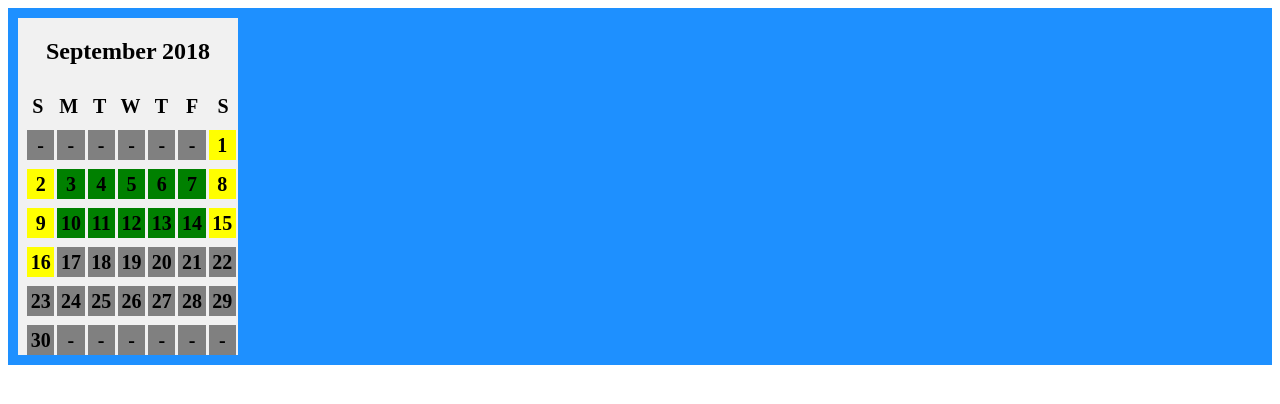
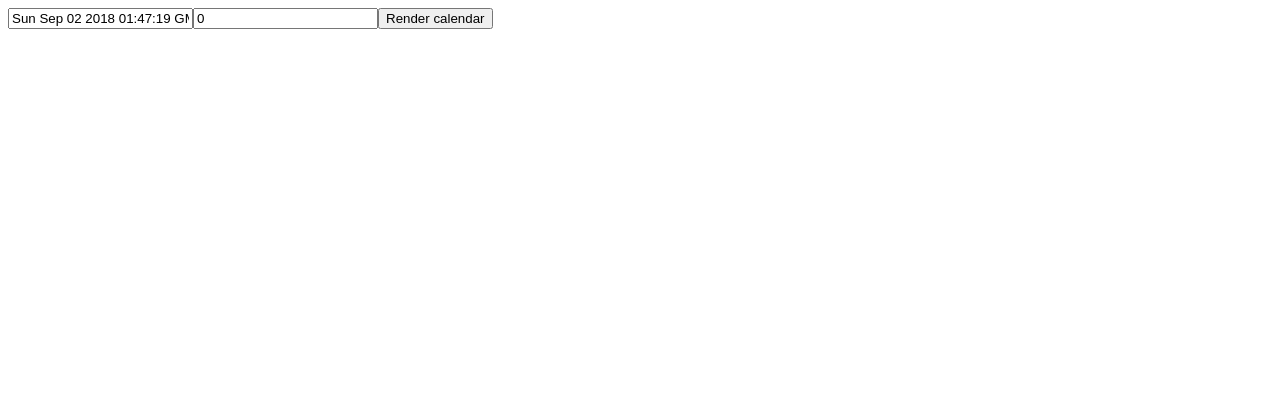
Before and after one commit to aquiles-toruno/calendar, a React app: page / in a window 1280 px wide. Shown: the top 404 px of the page. Built offline with nearby package versions, Linux system fonts and the light colour scheme.

Commit message:
Inputs to render calendar

```diff
--- a/package.json
+++ b/package.json
@@ -8,7 +8,7 @@
     "test": "echo \"Error: no test specified\" && exit 1",
     "transpile": "babel src -d dist --copy-files",
     "predeploy": "npm run transpile",
-    "build": "webpack --mode production",
+    "build": "webpack --env.NODE_ENV=production --mode production",
     "deploy": "gh-pages -d dist"
   },
   "repository": {
--- a/src/components/calendar.jsx
+++ b/src/components/calendar.jsx
@@ -2,24 +2,33 @@ import React, { Component } from 'react';
 import CalendarService from '../services/calendar.service';
 import Year from './year';
 import shortid from 'shortid';
+import InputForm from './input-form';
 
 export default class Calendar extends Component {
     constructor(props) {
         super(props);
-        var startDate = new Date('2018/09/01');
-        var daysToAdd = 15;
+
+        this.state = {
+            calendarData: []
+        }
+    }
+
+    onRenderCalendar(values) {
+        var startDate = values.date;
+        var daysToAdd = values.days;
         var endDate = new Date(startDate.valueOf());
         endDate.setDate(endDate.getDate() + daysToAdd);
         var objCalendar = new CalendarService(startDate, endDate);
         var calendar = objCalendar.getCalendar();
 
-        this.state = {
+        this.setState({
             calendarData: calendar
-        }
+        });
     }
 
     render() {
         return <div>
+            <InputForm getInputValues={this.onRenderCalendar} />
             {this.state.calendarData.map(element => {
                 return <Year key={shortid.generate()} yearNumber={element.year} months={element.months} />
             })}
--- a/src/components/day.jsx
+++ b/src/components/day.jsx
@@ -8,7 +8,7 @@ export default class Day extends Component {
 
     showDate() {
         if (this.props.isValid)
-            alert(this.props.date);
+            this.props.getDate(this.props.date);
     }
 
     render() {
--- /dev/null
+++ b/src/components/input-form.jsx
@@ -0,0 +1,69 @@
+import React, { Component } from 'react';
+import CalendarService from '../services/calendar.service';
+import Year from './year';
+import withCalendarPopUp from './withCalendarPopup';
+
+export default class InputForm extends Component {
+    constructor(props) {
+        super(props);
+        this.state = {
+            date: new Date(),
+            days: 0,
+            showCalendar: false
+        }
+        this.calendar = [];
+        this.onChangeInput = this.onChangeInput.bind(this);
+        this.onClickRender = this.onClickRender.bind(this);
+        this.onToggleCalendar = this.onToggleCalendar.bind(this);
+        this.conditionalRender = this.conditionalRender.bind(this);
+        this.getDate = this.getDate.bind(this);
+    }
+
+    onChangeInput(event) {
+        let states = { ...this.state };
+        let value = event.target.value;
+        if (event.target.type === "date")
+            value = new Date(value);
+
+        states[event.target.name] = value;
+        this.setState({ ...states });
+    }
+
+    onClickRender(event) {
+        this.props.getInputValues(this.state);
+    }
+
+    onToggleCalendar() {
+        this.setState({ ...this.state, showCalendar: !this.state.showCalendar })
+
+        if (!this.state.showCalendar) {
+            var startDate = new Date(new Date().getFullYear(), new Date().getMonth(), 1);
+            var endDate = new Date().getLastDateOfMonth();
+            var objCalendar = new CalendarService(startDate, endDate);
+            this.calendar = objCalendar.getCalendar();
+        }
+    }
+
+    conditionalRender() {
+        return this.state.showCalendar ? withCalendarPopUp(Year) : null;
+    }
+
+    getDate(date) {
+        this.setState({
+            ...this.state,
+            date,
+            showCalendar: false
+        });
+    }
+
+    render() {
+        var CalendarInPopup = this.conditionalRender();
+        CalendarInPopup = CalendarInPopup ? <CalendarInPopup yearNumber={this.calendar[0].year} getDate={this.getDate} months={this.calendar[0].months} /> : null;
+        return <form name="input-form">
+            <input type="text" readOnly onClick={this.onToggleCalendar} value={this.state.date} />
+            <input type="number" name="days" value={this.state.days} onChange={this.onChangeInput} />
+            <button type="button" onClick={this.onClickRender}>Render calendar</button>
+            {CalendarInPopup}
+        </form>
+    }
+}
--- a/src/components/month.jsx
+++ b/src/components/month.jsx
@@ -26,7 +26,7 @@ export default class Month extends Component {
                                             if (!elementDay)
                                                 return <InvalidDay key={shortid.generate()} />
 
-                                            return <Day key={shortid.generate()} dayNumber={elementDay.number} date={elementDay.date} isWeekend={elementDay.isWeekend} isValid={elementDay.isValid} />
+                                            return <Day key={shortid.generate()} getDate={this.props.getDate} dayNumber={elementDay.number} date={elementDay.date} isWeekend={elementDay.isWeekend} isValid={elementDay.isValid} />
                                         })
                                     }
                                 </Week>
--- /dev/null
+++ b/src/components/withCalendarPopup.jsx
@@ -0,0 +1,13 @@
+import React, { Component } from 'react';
+
+export default function withCalendarPopUp(WrappedComponent) {
+    return class CalendarInPopup extends Component {
+        constructor(props) {
+            super(props);
+        }
+
+        render() {
+            return <div style={{ width: '210px' }}> <WrappedComponent {...this.props} /></div>
+        }
+    }
+}
--- a/src/components/year.jsx
+++ b/src/components/year.jsx
@@ -8,7 +8,7 @@ const Year = props => {
         <div>
             <div className="year-container">
                 {props.months.map(element => {
-                    return <Month key={shortid.generate()} yearNumber={props.yearNumber} monthNumber={element.month} monthName={element.name} numberOfDays={element.numberOfDays} numberOfWeeks={element.numberOfWeeks} days={element.days} weeks={element.weeks} />
+                    return <Month key={shortid.generate()} getDate={props.getDate} yearNumber={props.yearNumber} monthNumber={element.month} monthName={element.name} numberOfDays={element.numberOfDays} numberOfWeeks={element.numberOfWeeks} days={element.days} weeks={element.weeks} />
                 })}
             </div>
         </div>
--- a/webpack.config.js
+++ b/webpack.config.js
@@ -1,12 +1,14 @@
 const PATH = require('path');
 var webpack = require('webpack');
 
-module.exports = {
+module.exports = (env = 'dev') => {
+    console.log(env);
+    return {
         mode: "development",
         entry: './src/components/app.jsx',
         output: {
             path: __dirname,
-        filename: 'dist/bundle.js'
+            filename: `${env.NODE_ENV === 'production' ? 'dist' : 'public'}/bundle.js`
         },
         resolve: {
             modules: [
@@ -33,4 +35,5 @@ module.exports = {
                 ]
             }]
         }
+    }
 };
```
Lines whose indentation alone changed are shown as unchanged.
